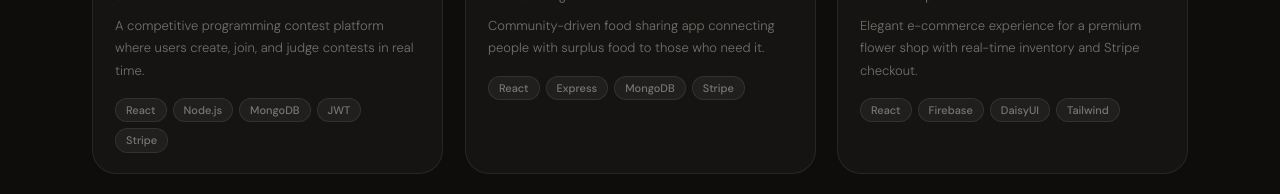
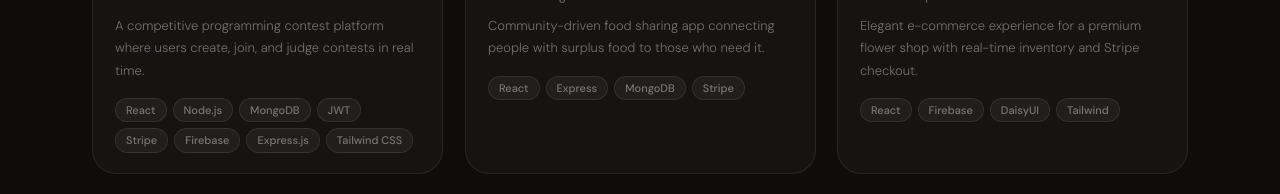
Before and after one commit to dev-rafiul/using-antigravity-portfolio-2, a React (Vite) app: page / in a window 1280 px wide. Shown: the part 4360-4554 px from the top of the page. Built offline with nearby package versions, Linux system fonts and the light colour scheme; grey boxes are pictures that could not be loaded.

Commit message:
updated create arena tech stack uses

```diff
--- a/src/components/Projects.jsx
+++ b/src/components/Projects.jsx
@@ -13,7 +13,7 @@ const PROJECTS = [
     status: "Live",
     color: "#f97316",
     gradient: "linear-gradient(135deg, #f97316 0%, #ec4899 100%)",
-    tags: ["React", "Node.js", "MongoDB", "JWT", "Stripe"],
+    tags: ["React", "Node.js", "MongoDB", "JWT", "Stripe", "Firebase", "Express.js", "Tailwind CSS"],
     shortDesc: "A competitive programming contest platform where users create, join, and judge contests in real time.",
     fullDesc: "Create Arena is a full-featured contest platform built for developers and competitive programmers. It supports real-time contest creation, participant management, live leaderboards, and automated judging. The platform handles thousands of concurrent users with optimised WebSocket connections.",
     challenges: "Implementing real-time leaderboard updates without overwhelming the server was the biggest challenge. Solved using Redis pub/sub with debounced WebSocket broadcasts and client-side optimistic updates.",
```
